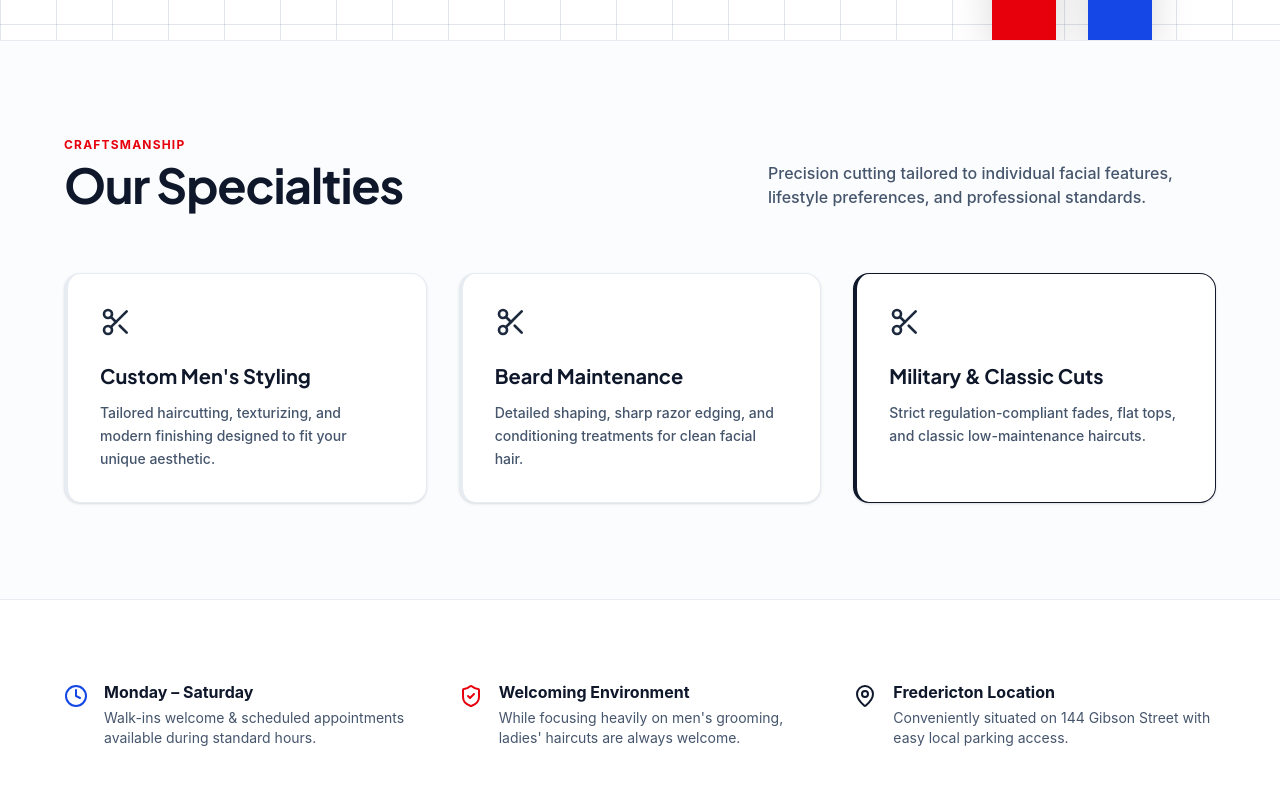
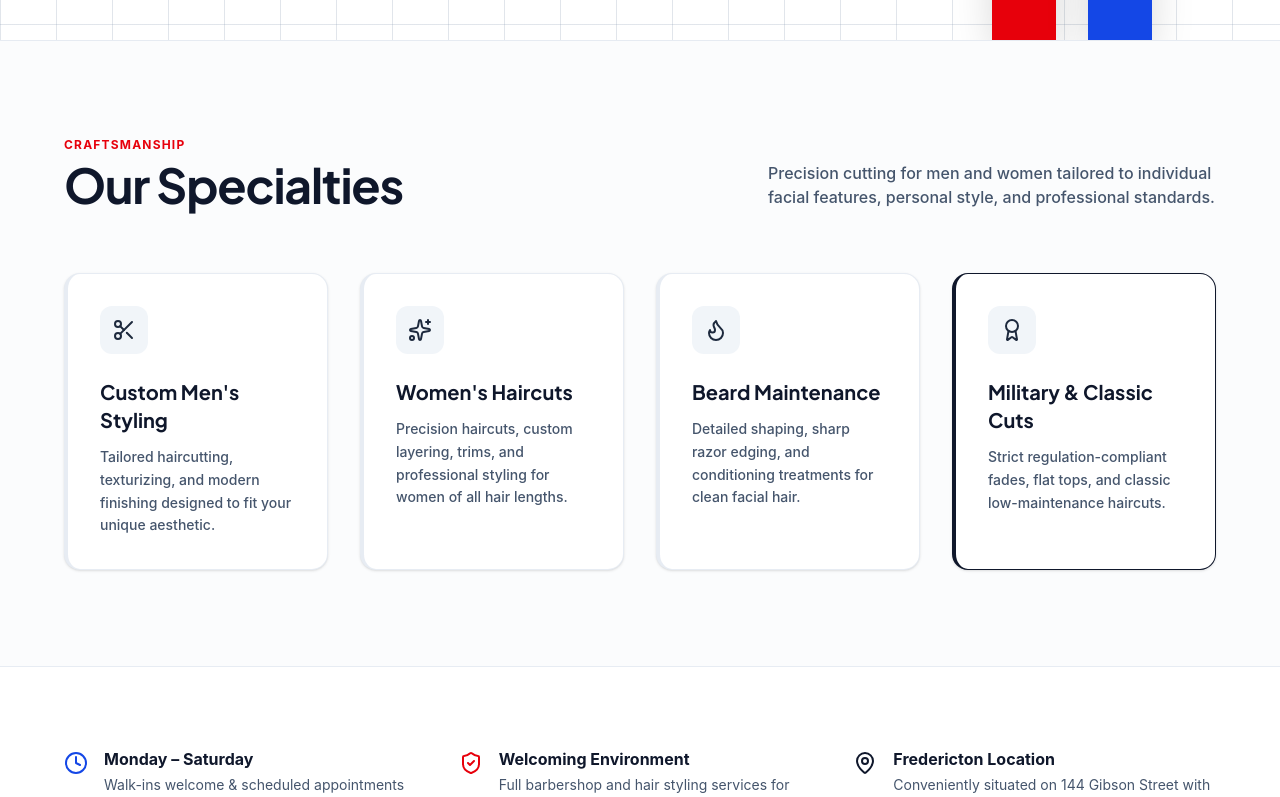
Before and after one commit to AntonKuznetsov1/modern-trend-hair-styling, a React app in the folder frontend/: page / in a window 1280 px wide. Shown: the part 760-1557 px from the top of the page. Built offline with nearby package versions, Linux system fonts and the light colour scheme; no server answers; the HTML template or start-up script is replaced by a standard one.

Commit message:
tweaking the landing page

```diff
--- a/frontend/src/pages/Landing.jsx
+++ b/frontend/src/pages/Landing.jsx
@@ -1,7 +1,7 @@
 import { Link } from 'react-router-dom';
-import { Mail, Phone, MapPin, Scissors, Clock, Send, ShieldCheck } from 'lucide-react';
+import { Mail, Phone, MapPin, Scissors, Clock, Send, ShieldCheck, Sparkles, Award, Flame } from 'lucide-react';
 
-// COMPONENT: Solid architectural grid[cite: 2]
+// COMPONENT: Solid architectural grid
 const BackgroundPattern = () => {
   return (
     <div className="absolute inset-0 z-0 pointer-events-none overflow-hidden bg-white">
@@ -20,10 +20,37 @@ const BackgroundPattern = () => {
 };
 
 export default function Landing() {
+  const specialties = [
+    {
+      title: "Custom Men's Styling",
+      desc: "Tailored haircutting, texturizing, and modern finishing designed to fit your unique aesthetic.",
+      border: "border-blue-700",
+      icon: Scissors
+    },
+    {
+      title: "Women's Haircuts",
+      desc: "Precision haircuts, custom layering, trims, and professional styling for women of all hair lengths.",
+      border: "border-purple-600",
+      icon: Sparkles
+    },
+    {
+      title: "Beard Maintenance",
+      desc: "Detailed shaping, sharp razor edging, and conditioning treatments for clean facial hair.",
+      border: "border-red-600",
+      icon: Flame
+    },
+    {
+      title: "Military & Classic Cuts",
+      desc: "Strict regulation-compliant fades, flat tops, and classic low-maintenance haircuts.",
+      border: "border-slate-900",
+      icon: Award
+    }
+  ];
+
   return (
     <div className="relative min-h-screen bg-white font-sans text-slate-900 selection:bg-blue-700 selection:text-white">
 
-      {/* Dynamic Font & Animation Styles[cite: 2] */}
+      {/* Dynamic Font & Animation Styles */}
       <style>
         {`
           @import url('https://fonts.googleapis.com/css2?family=Plus+Jakarta+Sans:wght@300;400;500;600;700;800;900&display=swap');
@@ -50,13 +77,13 @@ export default function Landing() {
       <div className="relative min-h-screen overflow-hidden flex flex-col justify-end">
         <BackgroundPattern />
 
-        {/* RIGHT SIDE: Animated Vertical Straps[cite: 2] */}
+        {/* RIGHT SIDE: Animated Vertical Straps */}
         <div className="absolute top-0 right-4 sm:right-8 md:right-32 bottom-0 w-20 sm:w-32 md:w-48 flex justify-end gap-2 sm:gap-4 md:gap-8 pointer-events-none z-0 opacity-40 sm:opacity-100">
           <div className="w-8 sm:w-12 md:w-16 h-full bg-red-600 animate-strap-fast shadow-2xl"></div>
           <div className="w-8 sm:w-12 md:w-16 h-full bg-blue-700 animate-strap-slow shadow-2xl"></div>
         </div>
 
-        {/* BOTTOM LEFT: Main Hero Contents[cite: 2] */}
+        {/* BOTTOM LEFT: Main Hero Contents */}
         <div className="relative z-10 p-5 sm:p-8 md:p-16 w-full md:w-3/4 lg:w-2/3 pt-20 sm:pt-24 pb-12 sm:pb-16">
           <h1 className="font-modern-title text-4xl sm:text-6xl md:text-8xl font-medium mb-4 sm:mb-5 tracking-tight leading-[0.98] sm:leading-[0.95]">
             Modern <span className="text-red-600">Trend</span> <br />
@@ -64,7 +91,7 @@ export default function Landing() {
           </h1>
 
           <p className="text-base sm:text-lg md:text-xl text-slate-700 mb-8 sm:mb-10 leading-relaxed max-w-lg font-medium bg-white/80 backdrop-blur-md p-4 rounded-2xl border border-slate-100 shadow-sm">
-            Delivering distinguished grooming services with a focus on custom men's styling, sharp beard maintenance, and traditional military standards. Comprehensive cuts available for all clients.
+            Delivering distinguished hair styling and grooming services — specializing in custom men's cuts, women's haircuts, sharp beard maintenance, and classic military standards.
           </p>
 
           <div className="flex flex-col sm:flex-row flex-wrap gap-3 sm:gap-4 mb-8 sm:mb-12">
@@ -91,27 +118,30 @@ export default function Landing() {
 
       {/* SECTION 1: SERVICES OVERVIEW */}
       <section id="services" className="relative z-10 py-16 sm:py-24 px-5 sm:px-8 md:px-16 border-t border-slate-200/80 bg-slate-50/50">
-        <div className="max-w-6xl mx-auto">
+        <div className="max-w-7xl mx-auto">
           <div className="flex flex-col md:flex-row md:items-end justify-between mb-10 sm:mb-16 gap-4">
             <div>
               <span className="text-xs font-bold uppercase tracking-widest text-red-600 mb-2 block">Craftsmanship</span>
               <h2 className="font-modern-title text-3xl sm:text-4xl md:text-5xl font-bold tracking-tight text-slate-900">Our Specialties</h2>
             </div>
-            <p className="text-slate-600 max-w-md font-medium text-sm sm:text-base">Precision cutting tailored to individual facial features, lifestyle preferences, and professional standards.</p>
+            <p className="text-slate-600 max-w-md font-medium text-sm sm:text-base">Precision cutting for men and women tailored to individual facial features, personal style, and professional standards.</p>
           </div>
 
-          <div className="grid grid-cols-1 md:grid-cols-3 gap-6 sm:gap-8">
-            {[
-              { title: "Custom Men's Styling", desc: "Tailored haircutting, texturizing, and modern finishing designed to fit your unique aesthetic.", border: "border-blue-700" },
-              { title: "Beard Maintenance", desc: "Detailed shaping, sharp razor edging, and conditioning treatments for clean facial hair.", border: "border-red-600" },
-              { title: "Military & Classic Cuts", desc: "Strict regulation-compliant fades, flat tops, and classic low-maintenance haircuts.", border: "border-slate-900" }
-            ].map((service, idx) => (
-              <div key={idx} className={`bg-white p-6 sm:p-8 rounded-2xl border-l-4 ${service.border} border-y border-r border-slate-200/80 shadow-sm hover:shadow-md transition-all`}>
-                <Scissors className="w-7 h-7 sm:w-8 sm:h-8 text-slate-800 mb-4 sm:mb-6" />
-                <h3 className="font-modern-title text-lg sm:text-xl font-bold mb-2 sm:mb-3">{service.title}</h3>
-                <p className="text-slate-600 leading-relaxed text-sm font-medium">{service.desc}</p>
-              </div>
-            ))}
+          <div className="grid grid-cols-1 sm:grid-cols-2 lg:grid-cols-4 gap-6 sm:gap-8">
+            {specialties.map((service, idx) => {
+              const IconComponent = service.icon;
+              return (
+                <div key={idx} className={`bg-white p-6 sm:p-8 rounded-2xl border-l-4 ${service.border} border-y border-r border-slate-200/80 shadow-sm hover:shadow-md transition-all flex flex-col justify-between`}>
+                  <div>
+                    <div className="w-12 h-12 rounded-xl bg-slate-100 flex items-center justify-center mb-4 sm:mb-6">
+                      <IconComponent className="w-6 h-6 text-slate-800" />
+                    </div>
+                    <h3 className="font-modern-title text-lg sm:text-xl font-bold mb-2 sm:mb-3">{service.title}</h3>
+                    <p className="text-slate-600 leading-relaxed text-sm font-medium">{service.desc}</p>
+                  </div>
+                </div>
+              );
+            })}
           </div>
         </div>
       </section>
@@ -130,7 +160,7 @@ export default function Landing() {
             <ShieldCheck className="w-6 h-6 text-red-600 shrink-0 mt-1" />
             <div>
               <h4 className="font-bold text-slate-900 mb-1 text-sm sm:text-base">Welcoming Environment</h4>
-              <p className="text-xs sm:text-sm text-slate-600">While focusing heavily on men's grooming, ladies' haircuts are always welcome.</p>
+              <p className="text-xs sm:text-sm text-slate-600">Full barbershop and hair styling services for men, women, and children.</p>
             </div>
           </div>
           <div className="flex items-start gap-4">
```
